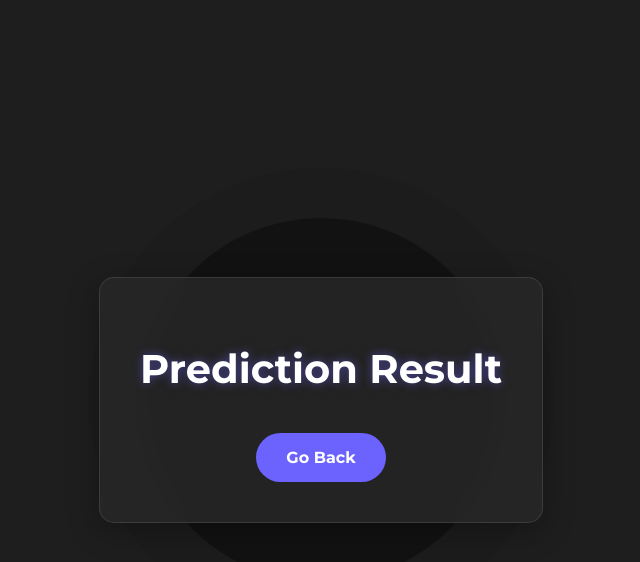
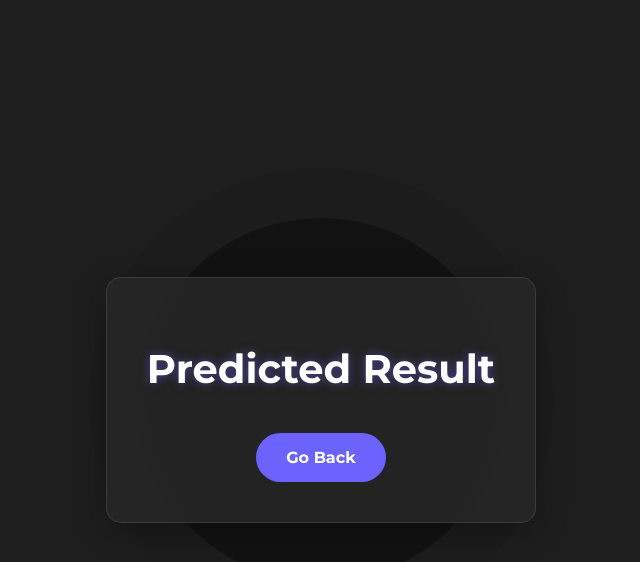
Before and after one commit to SAARKS-BH/DeepFakeDetection_-DFDC-, a Flask app: page /result in a window 1280 px wide. Shown: the top 562 px of the page, without its empty margins (319-959 px from the left). Run offline with Flask 3, Linux system fonts and the light colour scheme.

Commit message:
test commit

```diff
--- a/templates/result.html
+++ b/templates/result.html
@@ -122,7 +122,7 @@
     <div class="background"></div>
     <div class="page-content">
         <div class="container">
-            <h1>Prediction Result</h1>
+            <h1>Predicted Result</h1>
             <p>{{ result }}</p>
             <a href="/" class="back-button">Go Back</a>
         </div>
```
